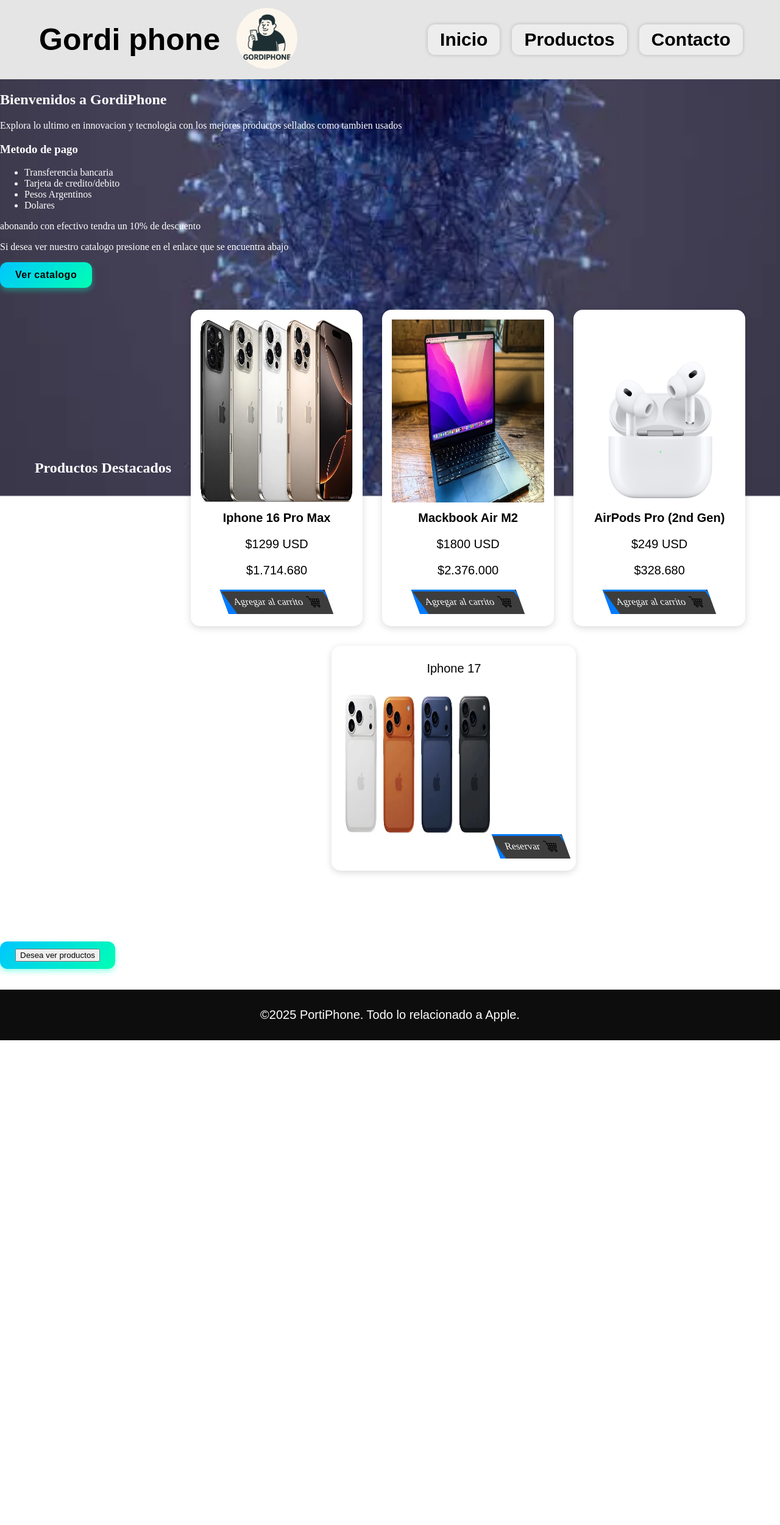
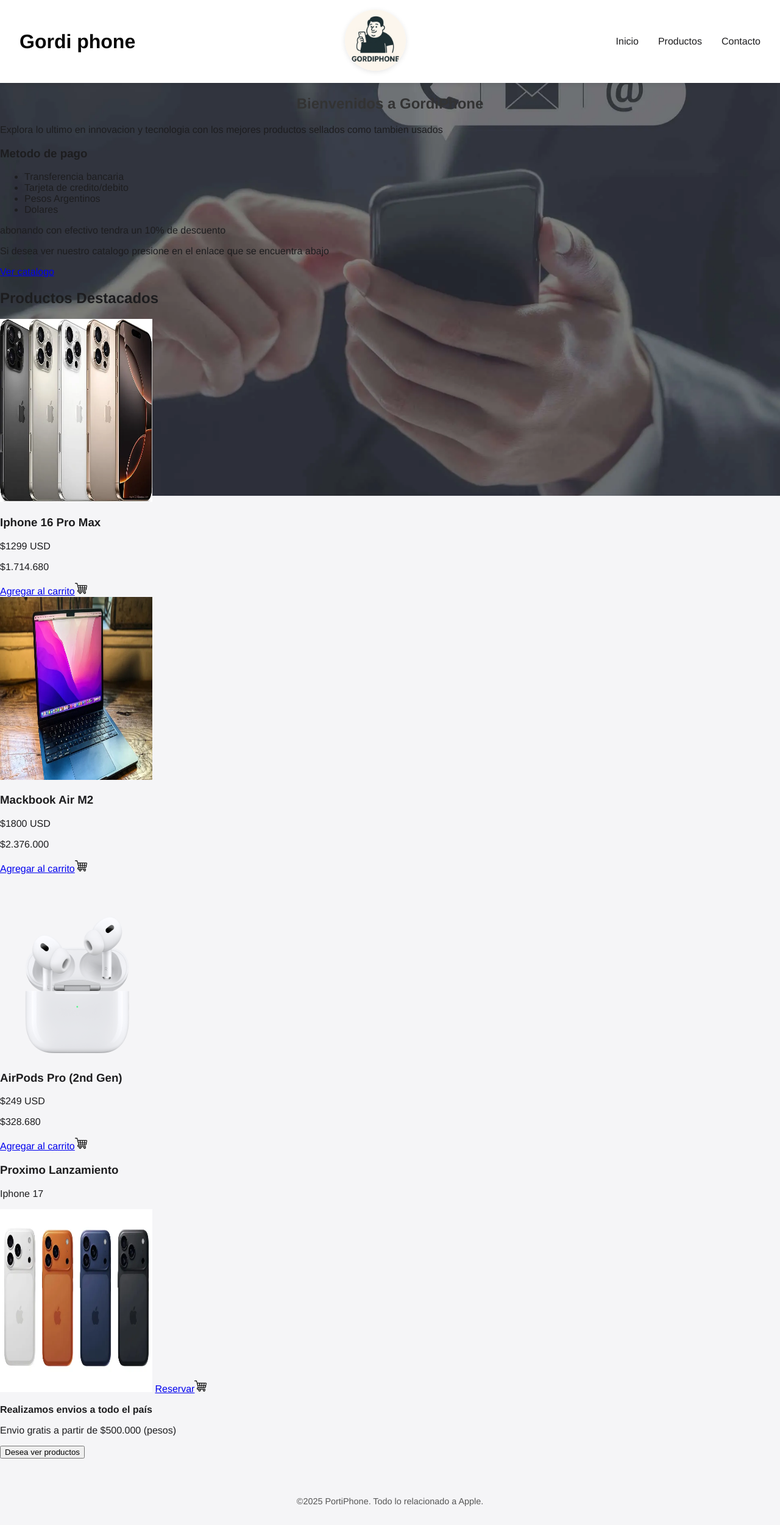
Before and after one commit to Lautaa18/GordiPhone, a PHP site: page / in a window 1280 px wide. Shown: the whole page at 61% size. Before the commit the page ends 1706 px from the top, so only its background shows below. Run offline with PHP 8.4, Linux system fonts and the light colour scheme.

Commit message:
Mejorando style

```diff
--- a/style/style2.css
+++ b/style/style2.css
@@ -1,147 +1,265 @@
-.logo{
-    margin-left: 27%;
-    border-radius: 50%;
-}
-.TituloPag{
-    font-family:sans-serif;
-    font-size: 50px;
-    color: rgb(0, 0, 0);
-    padding-left: 5%;
-}
-.Header{
-    display: flex;
-    align-items: center;
-    background-color: rgb(230, 229, 229);
-}
-.Navegador{
-    padding: 10px;
-    font-family: serif;
-    font-size: 30px;
-    display: flex;
-    margin-left: auto;
-    margin-right: 4%;
-    text-align: center;
-    gap: 20px;
-    color: black;
-    text-decoration: none;
+body {
+  font-family: "Helvetica Neue", Arial, sans-serif;
+  background: #f5f5f7;
+  margin: 0;
+  padding: 0;
+  color: #1d1d1f;
 }
 
 
-.productos2 {
+.Header {
   display: flex;
-  justify-content: center;
   align-items: center;
-  gap: 2rem;
-  padding: 2rem;
-  flex-wrap: wrap;
-}
-.card2 {
-  background: #fff;
-  border-radius: 15px;
-  box-shadow: 0 3px 12px rgba(0,0,0,0.15);
-  text-align: center;
-  transition: transform 0.2s;
-  padding: 1rem;
-}
-body{
-    margin: 0;
-    padding: 0;
-}
-.footer{
-    text-align: center;
-    font-family: sans-serif;
-    font-size: 20px;
-    background-color: rgb(14, 13, 13);
-    padding: 10px;
-    margin-top:30px;
-}
-.logo{
-    margin-left: 27%;
-    border-radius: 50%;
-}
-.TituloPag{
-    font-family:sans-serif;
-    font-size: 50px;
-    color: rgb(0, 0, 0);
-    padding-left: 5%;
-}
-.nombreProducto{
-    color: rgb(0, 0, 0);
-    font-family: sans-serif;
-    font-size: 20px;
-    margin-top: 10px;
-    margin-bottom: 0px;
-}
-.PrecioProducto{
-    color: black;
-    font-family: sans-serif;
-    font-size: 20px;
-    margin-top: 10px;
-    margin-bottom: 0px;
+  justify-content: space-between;
+  background: #ffffff;
+  padding: 1rem 2rem;
+  box-shadow: 0 2px 6px rgba(0,0,0,0.1);
 }
 
-.btn_carrito {
-  position: relative;
-  margin-top: auto;
-  text-align: center;
-  background: #3e3d3d;
-  color: rgb(255, 255, 255);
-  padding: 10px 15px;
-  border-radius: 0px;
+.TituloPag {
+  font-size: 2rem;
+  color: #070707;
+  margin: 0;
+}
+
+.logo {
+  border-radius: 50%;
+  box-shadow: 0 2px 8px rgba(0,0,0,0.1);
+}
+
+.Navegador {
+  display: flex;
+  gap: 2rem;
+  align-items: center;
+}
+
+.Navegador a {
   text-decoration: none;
-  transform: skew(20deg, 0deg);
+  font-weight: 500;
+  color: #1d1d1f;
+  transition: 0.3s;
 }
-.img_carrito{
-    vertical-align: -5px;
-    margin-left: 8px;
-}
-.catalogo2 .btn {
-  display: inline-block;
-  background: linear-gradient(135deg, #00c6ff, #00ffb3);
-  color: #000;
-  font-weight: bold;
-  padding: 12px 25px;
-  border-radius: 12px;
-  text-decoration: none;
-  font-family: sans-serif;
-  letter-spacing: 0.5px;
-  box-shadow: 0 4px 10px rgba(0, 255, 204, 0.4);
-  transition: all 0.3s ease;
-  position: relative;
-  overflow: hidden;
-}
-.catalogo2 .btn:hover {
-  color: #fff;
-  transform: scale(1.08);
-  box-shadow: 0 0 20px rgba(0, 255, 204, 0.8);
-  background: linear-gradient(135deg, #00ffb3, #00c6ff);
-}
-.catalogo2 .btn::before {
-  content: "";
-  position: absolute;
-  top: 0;
-  left: -75px;
-  width: 50px;
-  height: 100%;
-  background: rgba(255, 255, 255, 0.6);
-  transform: skewX(-20deg);
-  transition: 0.7s;
-}
-.catalogo2 .btn:hover::before {
-  left: 125%;
-}
-.catalogo2 .btn:active {
-  transform: scale(0.95);
-}
-body {
-  margin: 0;
-  padding: 0;
-  color: white;
-  position: relative;
-  overflow-x: hidden;
+
+.Navegador a:hover {
+  color: #0071e3;
 }
 
 
+
+
+.contacto-caja {
+  max-width: 700px;
+  margin: 3rem auto;
+  background: #ffffff;
+  border-radius: 20px;
+  box-shadow: 0 4px 12px rgba(0,0,0,0.1);
+  overflow: hidden;
+  transition: all 0.5s ease;
+  height: 120px;
+}
+
+.contacto-caja:hover {
+  height: auto;
+  min-height: 700px;
+  padding-bottom: 2rem;
+}
+
+
+.contacto-header {
+  text-align: center;
+  padding: 1,5rem;
+  background: #f0f0f0;
+  border-bottom: 1px solid #ddd;
+}
+
+.contacto-header h1 {
+  margin: 0;
+  color: #111112;
+}
+
+.contacto-header p {
+  margin: 0.5rem 0 0;
+  color: #555;
+  font-size: 0.9rem;
+}
+
+.contacto-contenido {
+  opacity: 0;
+  max-height: 0;
+  overflow: hidden;
+  padding: 0 2rem;
+  transition: all 0.6s ease;
+}
+
+.contacto-caja:hover .contacto-contenido {
+  opacity: 1;
+  max-height: 2000px;
+  padding: 2rem;
+}
+
+
+
+form {
+  display: flex;
+  flex-direction: column;
+  gap: 1rem;
+  margin-top: 1.5rem;
+}
+
+fieldset {
+  border: 2px solid #e0e0e0;
+  border-radius: 12px;
+  padding: 2rem;
+}
+
+legend {
+  font-weight: bold;
+  color: #333;
+  padding: 0 10px;
+}
+
+label {
+  font-weight: 500;
+  margin-top: 0.5rem;
+  display: block;
+}
+
+input, textarea {
+  width: 100%;
+  padding: 0.8rem;
+  border: 1px solid #ccc;
+  border-radius: 12px;
+  font-size: 1rem;
+  transition: 0.3s;
+}
+
+input:focus, textarea:focus {
+  border-color: #010910;
+  box-shadow: 0 0 6px rgba(0,113,227,0.3);
+  outline: none;
+}
+
+textarea {
+  resize: none;
+  min-height: 120px;
+}
+
+input[type="submit"], input[type="reset"] {
+  width: 48%;
+  padding: 0.8rem;
+  border: none;
+  border-radius: 20px;
+  font-size: 1rem;
+  cursor: pointer;
+  transition: 0.3s;
+}
+
+input[type="submit"] {
+  background: #0071e3;
+  color: white;
+}
+
+input[type="submit"]:hover {
+  background: #005bb5;
+}
+
+input[type="reset"] {
+  background: #ccc;
+  color: #333;
+}
+
+input[type="reset"]:hover {
+  background: #999;
+}
+
+form .botones {
+  display: flex;
+  justify-content: space-between;
+  margin-top: 1rem;
+}
+
+
+.footer {
+  text-align: center;
+  padding: 1rem;
+  background: #f5f5f7;
+  margin-top: 2rem;
+  font-size: 0.9rem;
+  color: #555;
+}
+main section {
+  max-width: 700px;
+  margin: 6rem auto;
+  background: #ffffff;
+  padding: 2rem;
+  border-radius: 20px;
+  box-shadow: 0 4px 12px rgba(0,0,0,0.1);
+  transition: all 0.3s ease;
+}
+form .botones {
+  display: flex;
+  justify-content: space-between;
+  margin-top: 1.5rem;
+}
+
+input[type="submit"], input[type="reset"] {
+  width: 48%;
+  padding: 0.8rem;
+  border: none;
+  border-radius: 20px;
+  font-size: 1rem;
+  cursor: pointer;
+  transition: 0.3s;
+}
+
+input[type="submit"] {
+  background: #0071e3;
+  color: white;
+}
+
+input[type="submit"]:hover {
+  background: #005bb5;
+}
+
+input[type="reset"] {
+  background: #ccc;
+  color: #333;
+}
+
+input[type="reset"]:hover {
+  background: #999;
+}
+
+ h1 {
+  text-align: center;
+  color: #333;
+  animation: aparecer 2s ease-in-out;
+}
+form {
+  margin: 20px auto;
+  width: 50%;
+  padding: 20px;
+  background: white;
+  border-radius: 10px;
+  box-shadow: 0 0 10px rgba(0,0,0,0.2);
+  animation: deslizar 1.5s ease-out;
+}
+
+@keyframes fondoAnimado {
+  0% { background-position: 0% 50%; }
+  50% { background-position: 100% 50%; }
+  100% { background-position: 0% 50%; }
+}
+
+@keyframes aparecer {
+  0% { opacity: 0; transform: translateY(-30px); }
+  100% { opacity: 1; transform: translateY(0); }
+}
+
+@keyframes deslizar {
+  0% { opacity: 0; transform: translateY(50px); }
+  100% { opacity: 1; transform: translateY(0); }
+}
 body::before {
   content: "";
   position: fixed;
@@ -149,7 +267,7 @@
   left: 0;
   width: 100%;
   height: 100%;
-  background-image: url("../imagenes/fondodeinicio.webp");
+  background-image: url("../imagenes/fondo\ contacto.webp");
   background-size: cover;
   background-position: center;
   background-repeat: no-repeat;
@@ -163,154 +281,3 @@
   50% { background-position: 100% 100%; transform: scale(1.05); }
   100% { background-position: 0% 0%; transform: scale(1); }
 }
-
-.overlay {
-  display: none;
-}
-.Navegador a {
-  text-decoration: none;
-}
-
-.Navegador p {
-  font-family: sans-serif;
-  font-weight: bold;
-  color: black;
-  border: 2px solid transparent;
-  border-radius: 12px;
-  padding: 6px 18px;
-  background-color: rgba(255, 255, 255, 0.3);
-  box-shadow: 0 0 6px rgba(0, 0, 0, 0.2);
-  transition: all 0.3s ease;
-  cursor: pointer;
-}
-
-
-.Navegador p:hover {
-  border-color: #00bcd4;
-  background: linear-gradient(90deg, #00bcd4, #00e0ff);
-  color: white;
-  box-shadow: 0 0 15px rgba(0, 188, 212, 0.7);
-  transform: scale(1.1);
-}
-
-.Navegador p:active {
-  transform: scale(0.95);
-  box-shadow: 0 0 5px rgba(0, 188, 212, 0.5);
-}
-
-@keyframes glowPulse {
-  0% { box-shadow: 0 0 5px rgba(0, 188, 212, 0.5); }
-  50% { box-shadow: 0 0 15px rgba(0, 188, 212, 0.8); }
-  100% { box-shadow: 0 0 5px rgba(0, 188, 212, 0.5); }
-}
-
-.Navegador p:hover {
-  animation: glowPulse 1.2s infinite alternate;
-}
-
-
-.btn_carrito {
-    position: relative;
-    transition: all 0.6s ease;
-    z-index: 1;
-   display: inline-block;
-   overflow: hidden;
-}
-
-.btn_carrito::after {
-  content: "";
-  position: absolute;
-  width: 10%;
-  height: 100%;
-  left: -10px;
-  top: 0;
-  background-color: #007bff;
-transform: skew(20deg, 0deg);
-transition: all 0.4s ease;
-
-}
-
-
-.btn_carrito::before{
-    content: "";
-    position: absolute;
-    width: 100%;
-    height: 100%;
-    left: 0;
-    top: 0;
-    transform: skew(20deg, 0deg);
-    border: 3px solid #007bff;
-    transition: all 0.4s ease;
-    z-index: -1;
-
-}
-.btn_carrito:hover::after{
-  background-color: #007bff;
-  transform: skew(20deg, 0deg) translateX(220px);
-}
-
-.btn_carrito:hover::before{
-  background-color: #007bff;
-  border: 3px solid #007bff;
-  transform: skew(20deg, 0deg) scale(1.1);
-}
-.letra {
-  text-align: center;
-  width: 100%;
-  max-width: 600px;
-  margin-right: 0 auto;
-
-}
-
-.ValorPrecio{
-    color: rgb(0, 0, 0);
-    font-family: sans-serif;
-    font-size: 20px;
-    margin-top: 10px;
-    margin-bottom: 0px;
-}
-.Agregarcompra .btn {
-  display: inline-block;
-  background: linear-gradient(135deg, #00c6ff, #00ffb3);
-  color: #000;
-  font-weight: bold;
-  padding: 12px 25px;
-  border-radius: 12px;
-  text-decoration: none;
-  font-family: sans-serif;
-  letter-spacing: 0.5px;
-  box-shadow: 0 4px 10px rgba(0, 255, 204, 0.4);
-  transition: all 0.3s ease;
-  position: relative;
-  overflow: hidden;
-}
-.Agregarcompra .btn:hover {
-  color: #fff;
-  transform: scale(1.08);
-  box-shadow: 0 0 20px rgba(0, 255, 204, 0.8);
-  background: linear-gradient(135deg, #00ffb3, #00c6ff);
-}
-.Agregarcompra .btn::before {
-  content: "";
-  position: absolute;
-  top: 0;
-  left: -75px;
-  width: 50px;
-  height: 100%;
-  background: rgba(255, 255, 255, 0.6);
-  transform: skewX(-20deg);
-  transition: 0.7s;
-}
-.Agregarcompra .btn:hover::before {
-  left: 125%;
-}
-.Agregarcompra .btn:active {
-  transform: scale(0.95);
-}
-body {
-  margin: 0;
-  padding: 0;
-  color: white;
-  position: relative;
-  overflow-x: hidden;
-}
```
